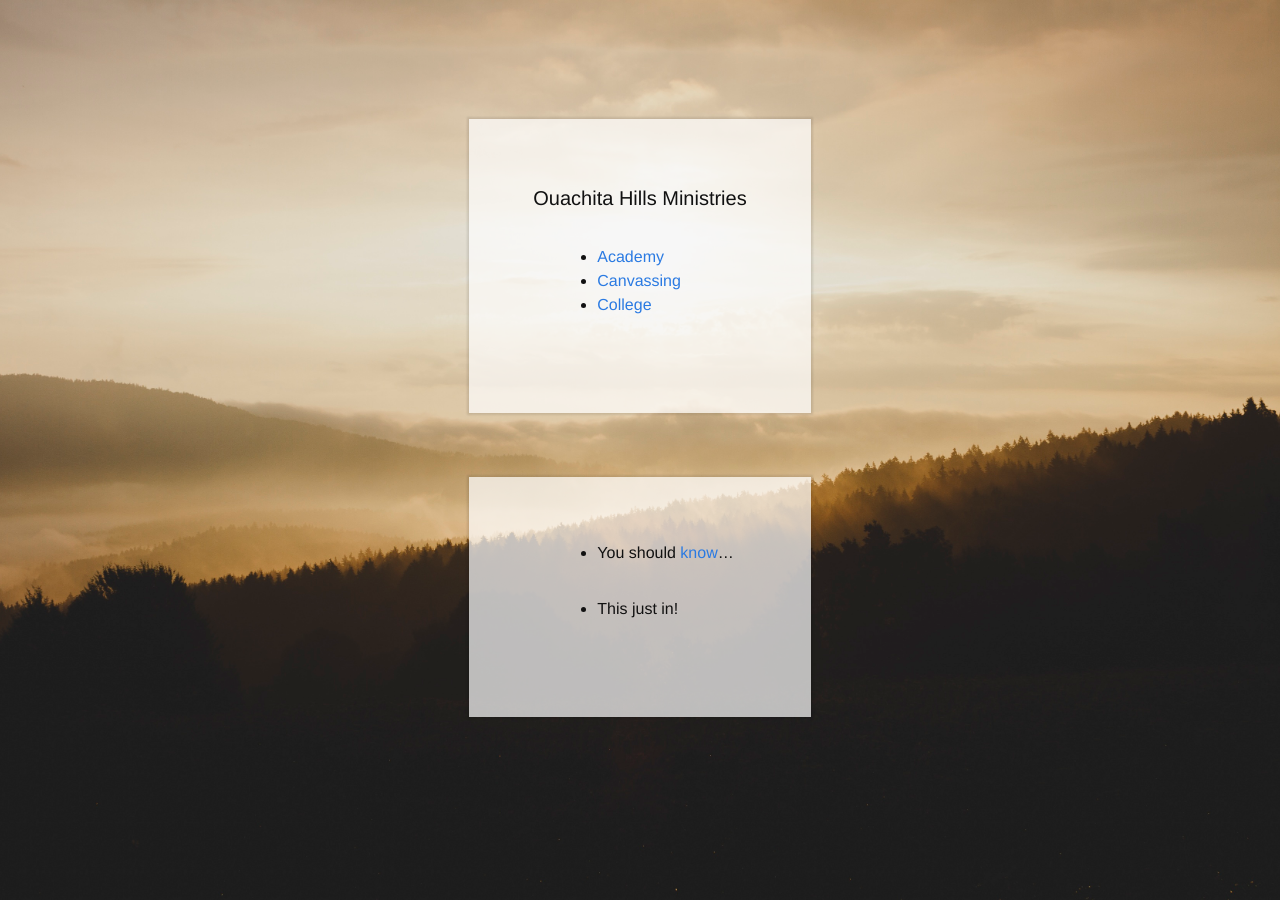
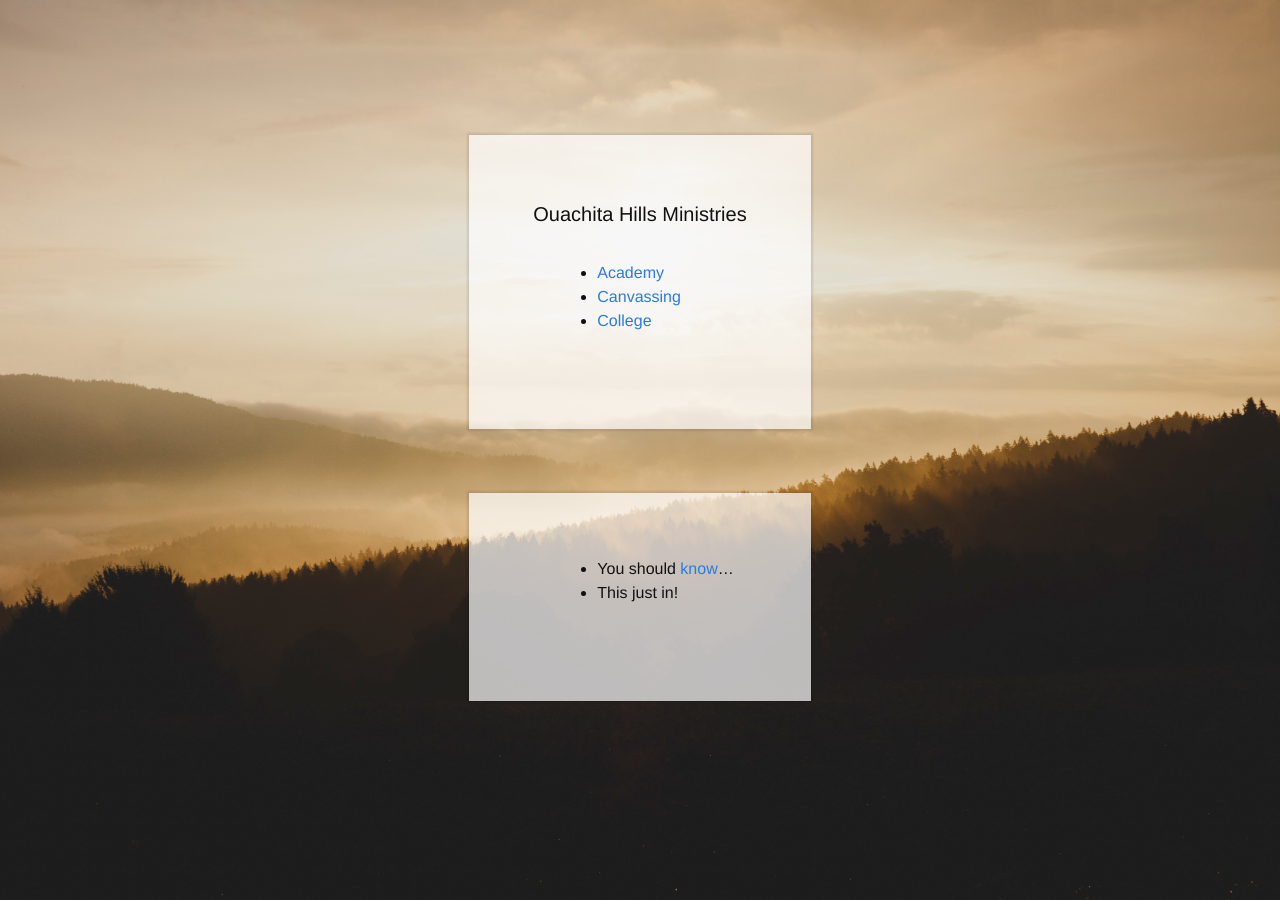
Before and after one commit to ohministries/ohministries.github.io, a Jekyll site: the page built from index.html, in a window 1280 px wide. Built offline with Jekyll 4.4.1, drawn with Linux system fonts in a browser that asks for light colours.

Commit message:
Adjust front page ticker styling

```diff
--- a/_sass/_home.scss
+++ b/_sass/_home.scss
@@ -22,3 +22,7 @@
 
   @extend %glazed-box;
 }
+
+.ticker p {
+  margin-bottom:0;
+}
--- a/index.html
+++ b/index.html
@@ -10,11 +10,13 @@
   </div>
 
   <div class="news">
-    <ul>
-      {% for alert in site.news %}
-      <li>{{ alert.content }}</li>
-      {% endfor %}
-    </ul>
+    <div class="ticker">
+      <ul>
+        {% for alert in site.news %}
+        <li>{{ alert.content }}</li>
+        {% endfor %}
+      </ul>
+    </div>
   </div>
 
 </div>
--- a/javascript/main.js
+++ b/javascript/main.js
@@ -4,7 +4,7 @@
 
 jQuery(document).ready(function($) {
 
-    $('.news').unslider({
+    $('.ticker').unslider({
         nav: false,
         autoplay: true,
         delay: 7000,
```
